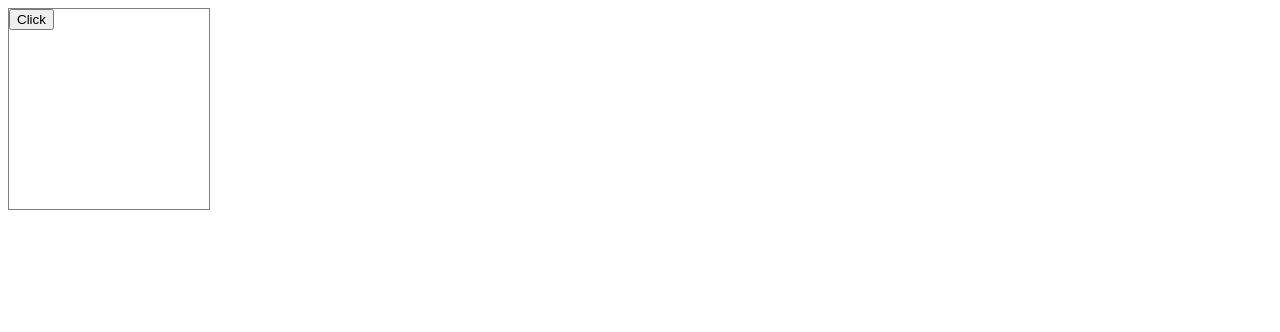
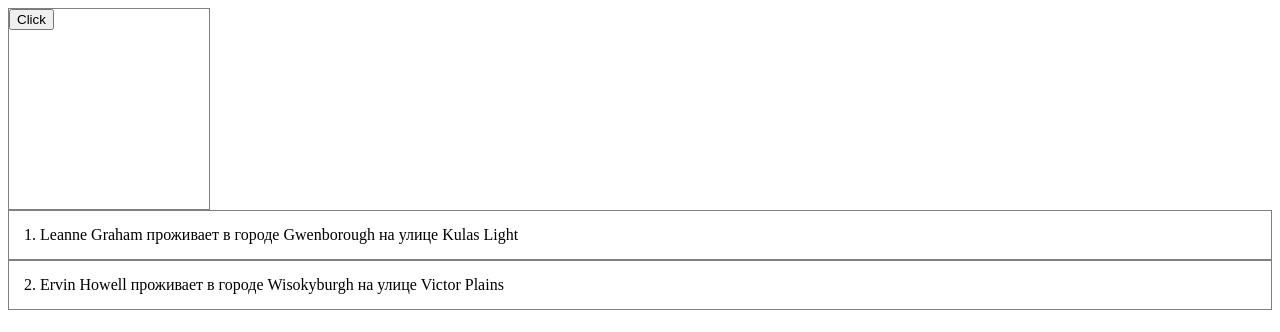
Before and after one commit to artem-chornyi/react-ts, a React (Create React App) app: page / in a window 1280 px wide. Shown: the top 332 px of the page. Built offline with nearby package versions, Linux system fonts and the light colour scheme.

Commit message:
add userList and userItem

```diff
--- a/src/App.tsx
+++ b/src/App.tsx
@@ -1,7 +1,32 @@
 import React from 'react';
 import Card, { CardVariant } from './components/Card';
+import UserList from './components/UserList';
+import { IUser } from './types/types';
 
 const App = () => {
+    const users: IUser[] = [
+        {
+            "id": 1,
+            "name": "Leanne Graham",
+            "email": "Sincere@april.biz",
+            "address": {
+                "street": "Kulas Light",
+                "city": "Gwenborough",
+                "zipcode": "92998-3874",
+            }
+        },
+        {
+            "id": 2,
+            "name": "Ervin Howell",
+            "email": "Shanna@melissa.tv",
+            "address": {
+                "street": "Victor Plains",
+                "city": "Wisokyburgh",
+                "zipcode": "90566-7771",
+            }
+        },
+    ]
+
     return (
         <div>
             <Card
@@ -12,6 +37,7 @@ const App = () => {
             >
                 <button>Click</button>
             </Card>
+            <UserList users={users} />
         </div>
     );
 }
--- /dev/null
+++ b/src/components/UserItem.tsx
@@ -0,0 +1,18 @@
+import React, { FC } from 'react';
+import { IUser } from '../types/types';
+
+
+interface UserItemPros {
+    user: IUser;
+}
+
+const UserList: FC<UserItemPros> = ({user}) => {
+
+    return (
+        <div style={{padding: 15, border: '1px solid gray'}}>
+            {user.id}. {user.name} проживает в городе {user.address.city} на улице {user.address.street}
+        </div>
+    )
+}
+
+export default UserList;
--- a/src/components/UserList.tsx
+++ b/src/components/UserList.tsx
@@ -1,10 +1,18 @@
-import React from 'react';
+import React, { FC } from 'react';
+import { IUser } from '../types/types'
+import UserItem from './UserItem';
 
-const UserList = () => {
+interface UserListProps {
+    users: IUser[]
+}
+
+const UserList: FC<UserListProps> = ({users}) => {
 
     return (
         <div>
-            UserList
+            {users.map((user) =>
+                <UserItem key={user.id} user={user} />
+            )}
         </div>
     )
 }
--- /dev/null
+++ b/src/types/types.tsx
@@ -0,0 +1,12 @@
+export interface IAddress {
+    street: string;
+    city: string;
+    zipcode: string;
+}
+
+export interface IUser {
+    id: number;
+    name: string;
+    email: string;
+    address: IAddress
+}
```
